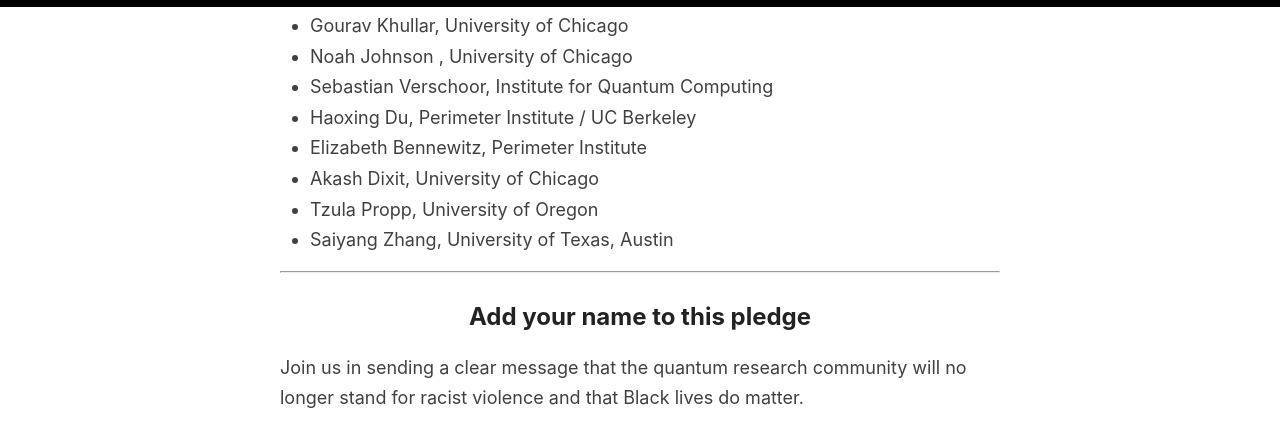
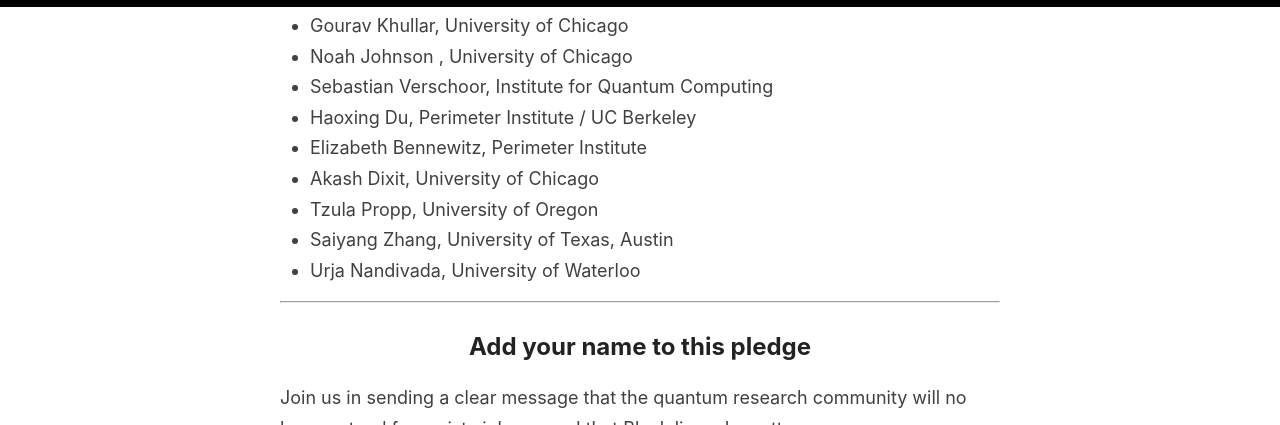
Before and after one commit to quantumforblacklives/quantumforblacklives.github.io, a Jekyll site: the page built from index.html, in a window 1280 px wide and 900 px high, scrolled down 4012 px, cut to the strip 0-425 px from the top of the window. Built offline with Jekyll 4.4.1, drawn with Linux system fonts in a browser that asks for light colours; the list of posts is cut into pages by our own code.

Commit message:
Add signature from Urja Nandivada.

```diff
--- a/_includes/signatories.md
+++ b/_includes/signatories.md
@@ -33,3 +33,4 @@
 - Akash Dixit, University of Chicago
 - Tzula Propp, University of Oregon
 - Saiyang Zhang, University of Texas,  Austin
+- Urja Nandivada, University of Waterloo
```
